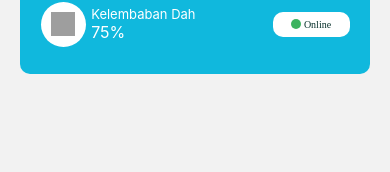
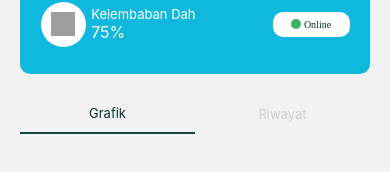
Before and after one commit to FARRAS-DARKUNO/Monitoeing-ITERA-HERRO, a React Native app: screen /DetailMonitoringPage in a window 390 px wide. Shown: the part 166-338 px from the top of the page. Built offline with nearby package versions, Linux system fonts and the light colour scheme; grey boxes are pictures that could not be loaded.

Commit message:
menu detail

```diff
--- /dev/null
+++ b/src/component/menu_detail_grafik.js
@@ -0,0 +1,57 @@
+import React from 'react';
+import {
+    StyleSheet,
+    View,
+    Text,
+    TouchableOpacity,
+} from 'react-native';
+import stylesGlobal from '../utils/style_global';
+import { useDispatch } from 'react-redux';
+import { setGraphicAndHistory } from '../redux/action';
+
+const MenuDetailGraphic = () => {
+    const dispatch = useDispatch();
+
+    const ChangeMenu = (data) => {
+        dispatch(setGraphicAndHistory(data))
+    }
+    return (
+        <View style={styles.grafikRiwayat}>
+            <View style={styles.grafik} >
+                <Text style={[stylesGlobal.header3, stylesGlobal.primer]}>
+                    Grafik
+                </Text>
+            </View>
+            <TouchableOpacity style={styles.riwayat} onPress={() => {
+                ChangeMenu("history")
+            }}>
+                <Text style={[stylesGlobal.header3, stylesGlobal.gray]}>
+                    Riwayat
+                </Text>
+            </TouchableOpacity>
+        </View>
+    )
+}
+const styles = StyleSheet.create({
+    grafikRiwayat: {
+        width: '100%',
+        height: 40,
+        flexDirection: 'row'
+    },
+    grafik: {
+        height: '100%',
+        width: '50%',
+        justifyContent: 'center',
+        alignItems: 'center',
+        borderBottomColor: '#14453E',
+        borderBottomWidth: 2,
+    },
+    riwayat: {
+        height: '100%',
+        width: '50%',
+        justifyContent: 'center',
+        alignItems: 'center',
+    },
+
+});
+export default MenuDetailGraphic
--- /dev/null
+++ b/src/component/menu_detail_riwayat.js
@@ -0,0 +1,59 @@
+import React from 'react';
+import {
+    StyleSheet,
+    View,
+    Text,
+    TouchableOpacity,
+} from 'react-native';
+import stylesGlobal from '../utils/style_global';
+
+import { useDispatch } from 'react-redux';
+import { setGraphicAndHistory } from '../redux/action';
+
+const MenuDetailRiwayat = () => {
+    const dispatch = useDispatch();
+
+    const ChangeMenu = (data) => {
+        dispatch(setGraphicAndHistory(data))
+    }
+    return (
+        <View style={styles.grafikRiwayat}>
+            <TouchableOpacity style={styles.grafik} onPress={() => {
+                ChangeMenu("graphic")
+            }}>
+                <Text style={[stylesGlobal.header3, stylesGlobal.gray]}>
+                    Grafik
+                </Text>
+            </TouchableOpacity>
+            <View style={styles.riwayat} >
+                <Text style={[stylesGlobal.header3, stylesGlobal.primer]}>
+                    Riwayat
+                </Text>
+            </View>
+        </View>
+    )
+}
+const styles = StyleSheet.create({
+    grafikRiwayat: {
+        width: '100%',
+        height: 40,
+        flexDirection: 'row'
+    },
+    grafik: {
+        height: '100%',
+        width: '50%',
+        justifyContent: 'center',
+        alignItems: 'center',
+
+    },
+    riwayat: {
+        height: '100%',
+        width: '50%',
+        justifyContent: 'center',
+        alignItems: 'center',
+        borderBottomColor: '#14453E',
+        borderBottomWidth: 2,
+    },
+
+});
+export default MenuDetailRiwayat
--- a/src/page/detail_monitoring/detail_monitoring_page.js
+++ b/src/page/detail_monitoring/detail_monitoring_page.js
@@ -12,8 +12,16 @@ import styles from './detail_monitoring_style';
 import stylesGlobal from '../../utils/style_global';
 import Icon from 'react-native-vector-icons/dist/MaterialIcons';
 import CardDetail from '../../component/card_detail';
+import MenuDetailGraphic from '../../component/menu_detail_grafik';
+import MenuDetailRiwayat from '../../component/menu_detail_riwayat';
+import { useSelector } from 'react-redux';
+
 
 const DetailMonitoringPage = ({ navigation }) => {
+
+    const { menuGraRi } = useSelector(
+        state => state.userReducer,
+    );
 
     let dataDummie = {
         icon: 'https://png.pngtree.com/template/20190316/ourmid/pngtree-water-logo-image_79174.jpg',
@@ -59,6 +67,27 @@ const DetailMonitoringPage = ({ navigation }) => {
                 unit: dataDummie.unit,
                 name: dataDummie.name
             }} />
+            <View style={stylesGlobal.enter20} />
+            <View style={{ paddingHorizontal: 20 }}>
+                {
+                    menuGraRi == 'history' ?
+                        <>
+                            <MenuDetailRiwayat />
+                            <View style={stylesGlobal.enter20} />
+                        </>
+                        : null
+                }
+                {
+                    menuGraRi == 'graphic' ?
+                        <>
+                            <MenuDetailGraphic />
+                            <View style={stylesGlobal.enter20} />
+                        </>
+                        : null
+                }
+
+
+            </View>
 
         </SafeAreaView>
     );
--- a/src/page/detail_monitoring/detail_monitoring_style.js
+++ b/src/page/detail_monitoring/detail_monitoring_style.js
@@ -24,6 +24,25 @@ const styles = StyleSheet.create({
         // backgroundColor: 'red',
         marginBottom: 10,
     },
+    grafikRiwayat: {
+        width: '100%',
+        height: 40,
+        flexDirection: 'row'
+    },
+    grafik: {
+        height: '100%',
+        width: '50%',
+        justifyContent: 'center',
+        alignItems: 'center',
+        borderBottomColor: '#14453E',
+        borderBottomWidth: 2,
+    },
+    riwayat: {
+        height: '100%',
+        width: '50%',
+        justifyContent: 'center',
+        alignItems: 'center',
+    },
 
 });
 
--- a/src/redux/action.js
+++ b/src/redux/action.js
@@ -1,6 +1,12 @@
 export const CHOICE_MENUS = 'CHOICE_MENUS'
+export const CHOICE_DETAIL = 'CHOICE_DETAIL'
 
 export const setMenuMonotoringControlling = (data) => ({
     type: CHOICE_MENUS,
     data: data,
 })
+
+export const setGraphicAndHistory = (data) => ({
+    type: CHOICE_DETAIL,
+    data: data,
+})
--- a/src/redux/reducer.js
+++ b/src/redux/reducer.js
@@ -1,15 +1,19 @@
 import {
     CHOICE_MENUS,
+    CHOICE_DETAIL,
 } from "./action";
 
 const initialState = {
     menuMoCon: 'monitoring',
+    menuGraRi: 'graphic',
 }
 
 function userReducer(state = initialState, action) {
     switch (action.type) {
         case CHOICE_MENUS:
             return { ...state, menuMoCon: action.data };
+        case CHOICE_DETAIL:
+            return { ...state, menuGraRi: action.data };
         default:
             return state;
     }
```
